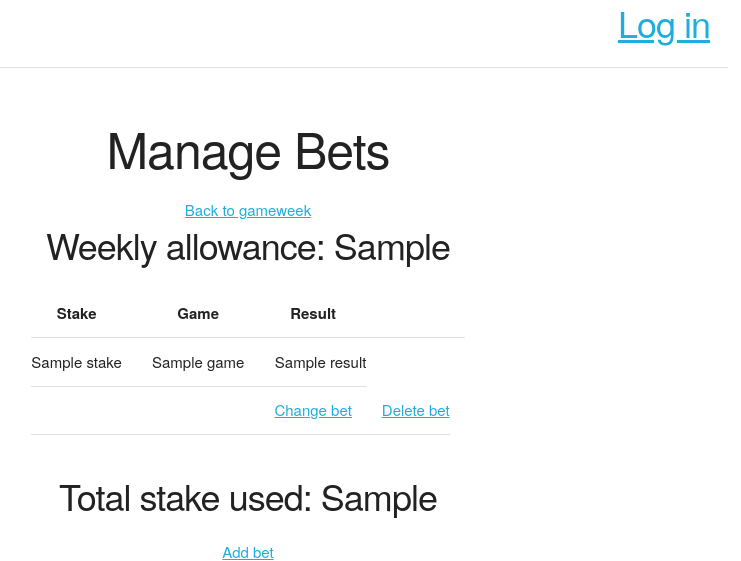
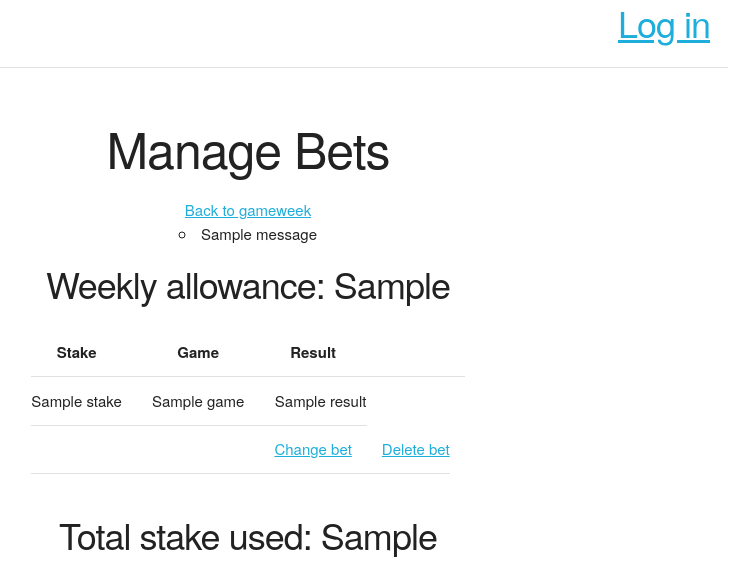
Before and after one commit to ollie-codeaid/fgl, a Django app: template bets/templates/bets/bet_container.html in a window 1280 px wide. Shown: the top 561 px of the page, without its empty margins (392-1133 px from the left). Run offline with Django 3.2, Linux system fonts and the light colour scheme; the template is opened without the code that fills it: most values are stand-ins (such as "Sample title", 1, 10 or a date in 2020); one stand-in notice (Sample message) is shown.

Commit message:
Add messages to bet_container

```diff
--- a/bets/templates/bets/bet_container.html
+++ b/bets/templates/bets/bet_container.html
@@ -10,12 +10,22 @@
 	</header>
 	<body>
 		<div class="container">
-			{% if bet_container %}
+		{% if bet_container %}
 		    {% login_header request %}
 			<div class="row">
-				<div class="twelve columns">
+			    <div class="twelve columns">
 			    	<h1>Manage Bets</h1>
-				    <a href="/bets/gameweek/{{ bet_container.gameweek.id }}/">Back to gameweek</a>
+				<a href="/bets/gameweek/{{ bet_container.gameweek.id }}/">Back to gameweek</a>
+				{% if messages %}
+				<ul class="messages">
+    					{% for message in messages %}
+    					<li{% if message.tags %} class="{{ message.tags }}"{% endif %}>
+        				{% if message.level == DEFAULT_MESSAGE_LEVELS.ERROR %}Important: {% endif %}
+        				{{ message }}
+    					</li>
+    					{% endfor %}
+				</ul>
+				{% endif %}
 			    </div>
 			</div>
 			<div class="row">
--- a/bets/views.py
+++ b/bets/views.py
@@ -306,4 +306,5 @@ def update_bet(request, accumulator_id):
 def delete_bet(request, accumulator_id, bet_container_id):
     Accumulator.objects.filter(pk=accumulator_id).delete()
 
+    messages.success('Bet deleted')
     return bet_container(request, bet_container_id)
```
